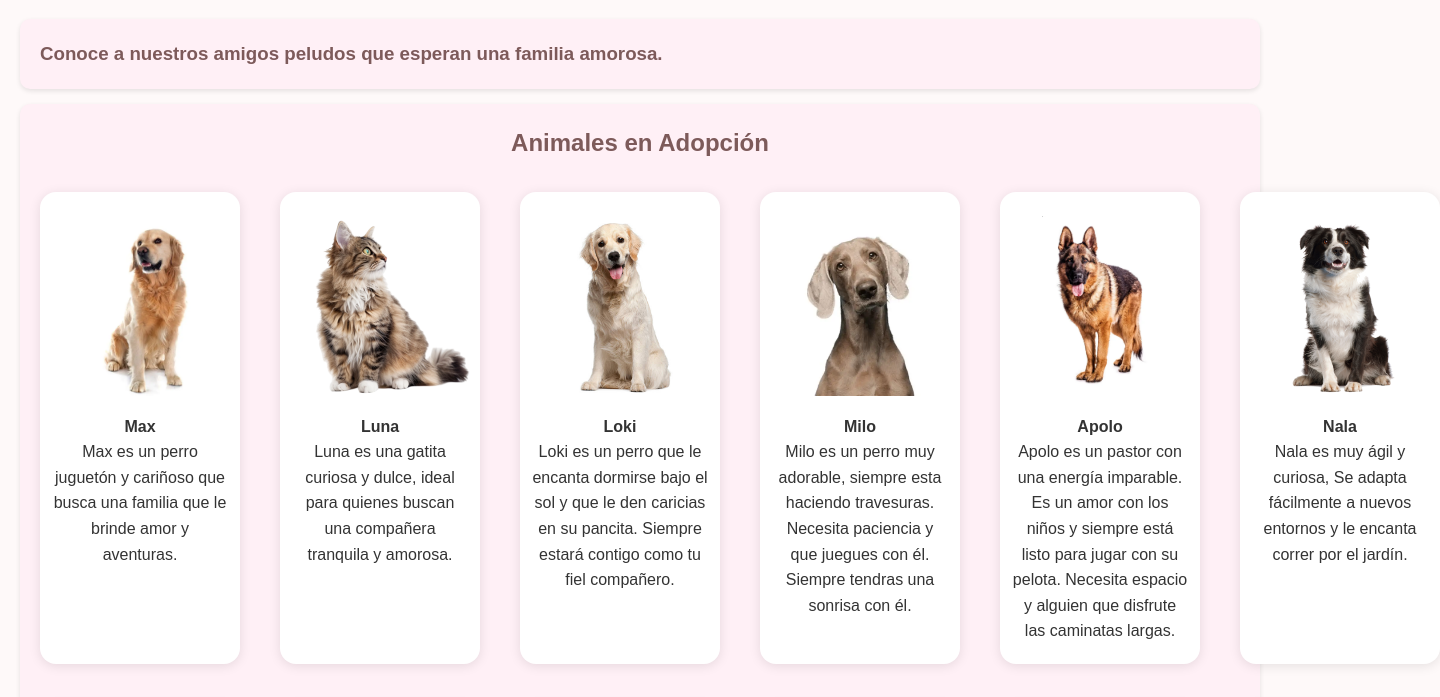
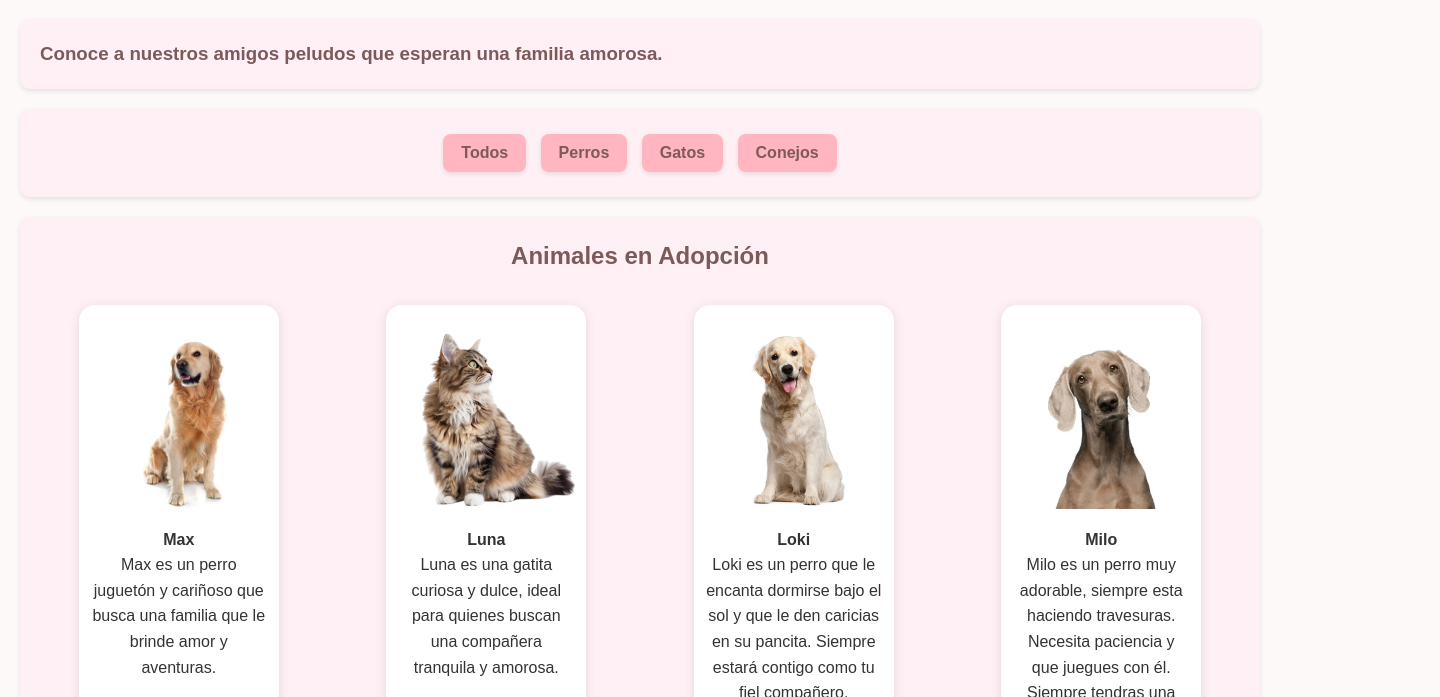
Before and after one commit to ValeriaBelt/Patitas-Felices, a plain HTML site: page secciones/adopcion.html in a window 1280 px wide. Shown: the part 103-800 px from the top of the page, 1440 px wide, since content can reach past the window. Drawn offline with Linux system fonts and the light colour scheme.

Commit message:
seccion de adopcion con micro selecion

```diff
--- a/script.js
+++ b/script.js
@@ -1,2 +1,19 @@
+console.log("Patitas Felices cargado 🐾");
 
-console.log("Patitas Felices cargado 🐾");
+const botones = document.querySelectorAll(".filter-btn");
+const tarjetas = document.querySelectorAll(".animal-card");
+
+botones.forEach(boton => {
+  boton.addEventListener("click", () => {
+    const filtro = boton.getAttribute("data-animal");
+
+
+    tarjetas.forEach(card => {
+      if (filtro === "all" || card.getAttribute("data-animal") === filtro) {
+        card.style.display = "block"; // Mostrar
+      } else {
+        card.style.display = "none";  // Ocultar
+      }
+    });
+  });
+});
--- a/secciones/adopcion.html
+++ b/secciones/adopcion.html
@@ -23,85 +23,94 @@
             </ul>
         </nav>
     </header>
+
     <main>
         <section class="intro">
             <h3>Conoce a nuestros amigos peludos que esperan una familia amorosa.</h3>
         </section>
 
+        <!-- Botones de filtro -->
+        <section class="filtros">
+            <button class="filter-btn" data-animal="all">Todos</button>
+            <button class="filter-btn" data-animal="perro">Perros</button>
+            <button class="filter-btn" data-animal="gato">Gatos</button>
+            <button class="filter-btn" data-animal="conejo">Conejos</button>
+        </section>
+
         <section class="muestra">
             <h2>Animales en Adopción </h2>
             <div class="galeria">
-                    <div class="animal-card">
+                <div class="animal-card" data-animal="perro">
                     <img src="../images/Perro1.webp" alt="Perro en adopción" class="animal-img">
                     <h4>Max</h4>
                     <p>Max es un perro juguetón y cariñoso que busca una familia que le brinde amor y aventuras.</p>
                 </div>
-                    <div class="animal-card">
+                <div class="animal-card" data-animal="gato">
                     <img src="../images/Gato1.png" alt="Gato en adopción" class="animal-img">
                     <h4>Luna</h4>
                     <p>Luna es una gatita curiosa y dulce, ideal para quienes buscan una compañera tranquila y amorosa.</p>
                 </div>
-                    <div class="animal-card">
+                <div class="animal-card" data-animal="perro">
                     <img src="../images/Perro2.jpg" alt="Perro en adopción" class="animal-img">
                     <h4>Loki</h4>
                     <p>Loki es un perro que le encanta dormirse bajo el sol y que le den caricias en su pancita. Siempre estará contigo como tu fiel compañero.</p>
                 </div>
-                    <div class="animal-card">
+                <div class="animal-card" data-animal="perro">
                     <img src="../images/Perro5.webp" alt="Perro en adopción" class="animal-img">
                     <h4>Milo</h4>
                     <p>Milo es un perro muy adorable, siempre esta haciendo travesuras. Necesita paciencia y que juegues con él. Siempre tendras una sonrisa con él.</p>
                 </div>
-                    <div class="animal-card">
+                <div class="animal-card" data-animal="perro">
                     <img src="../images/Perro6.webp" alt="Perro en adopción" class="animal-img">
                     <h4>Apolo</h4>
                     <p>Apolo es un pastor con una energía imparable. Es un amor con los niños y siempre está listo para jugar con su pelota. Necesita espacio y alguien que disfrute las caminatas largas.</p>
                 </div>
-                    <div class="animal-card">
+                <div class="animal-card" data-animal="perro">
                     <img src="../images/Perro7.png" alt="Perro en adopción" class="animal-img">
                     <h4>Nala</h4>
                     <p>Nala es muy ágil y curiosa, Se adapta fácilmente a nuevos entornos y le encanta correr por el jardín.</p>
                 </div>
-                    <div class="animal-card">
+                <div class="animal-card" data-animal="perro">
                     <img src="../images/Perro8.webp" alt="Perro en adopción" class="animal-img">
                     <h4>Roma</h4>
                     <p>Roma es una perrita que le encanta estar en brazos y seguirte por toda la casa. Es muy sociable con otros animales.</p>
                 </div>
-                    <div class="animal-card">
+                <div class="animal-card" data-animal="gato">
                     <img src="../images/Gato2.webp" alt="Gato en adopción" class="animal-img">
                     <h4>Otto</h4>
                     <p>Otto es un gato muy esponjoso, le gusta que lo acaricien y estar en tu regazo obteniendo muchas caricias. Le gusta estar haciendote compañía. </p>
                 </div>
-                    <div class="animal-card">
+                <div class="animal-card" data-animal="conejo">
                     <img src="../images/Conejo1.png" alt="Conejo en adopción" class="animal-img">
                     <h4>Nieve</h4>
                     <p>Nieve es alguien que le gusta comer mucho las zanahorias y estar acurrucado contigo. Es muy tranquilo y facil de cuidar.</p>
                 </div>
-                    <div class="animal-card">
+                <div class="animal-card" data-animal="conejo">
                     <img src="../images/Conejo2.webp" alt="Conejo en adopción" class="animal-img">
                     <h4>Bruno</h4>
                     <p>A Bruno le gusta estar investigando los rincones del lugar y cuando esta en confianza se acomoda cerca tuyo, es muy cariñoso y tranquilo.</p>
                 </div>
-                    <div class="animal-card">
+                <div class="animal-card" data-animal="conejo">
                     <img src="../images/Conejo3.webp" alt="Conejo en adopción" class="animal-img">
                     <h4>Chispas</h4>
                     <p>Chispas es alguien que le gusta estar brincando por el lugar, esconderse y perseguir las hojas. Es muy jugueton y sociable.</p>
                 </div>
-                    <div class="animal-card">
+                <div class="animal-card" data-animal="conejo">
                     <img src="../images/Conejo4.jpg" alt="Conejo en adopción" class="animal-img">
                     <h4>Dante</h4>
                     <p>A Dante le gusta estar cerca tuyo, recibir caricias y compartir momentos contigo, logrando así crear un gran vínculo. </p>
                 </div>
-                    <div class="animal-card">
+                <div class="animal-card" data-animal="gato">
                     <img src="../images/Gato5.jpg" alt="Gato en adopción" class="animal-img">
                     <h4>Coco</h4>
                     <p>Coco es un gatito que le gusta dormir en los lugares que menos te lo esperas y le gusta estar haciendo muchas travesuras.</p>
                 </div>
-                    <div class="animal-card">
+                <div class="animal-card" data-animal="gato">
                     <img src="../images/Gato6.jpeg" alt="Gato en adopción" class="animal-img">
                     <h4>Tom</h4>
                     <p>Tom es un gatito muy travieso, le gusta estar persiguiendo sombras y todo lo que se mueva, nunca te aburriras con él.</p>
                 </div>
-                    <div class="animal-card">
+                <div class="animal-card" data-animal="gato">
                     <img src="../images/Gato7.jpg" alt="Gato en adopción" class="animal-img">
                     <h4>Mia</h4>
                     <p>Mia es una gatita que a pesar de ser muy tranquila le gusta perseguir pelotitas y esconderse en los lugares menos esperados. </p>
@@ -109,8 +118,10 @@
             </div>
         </section>
     </main>
-</body>
+
     <footer>
         <p>© 2025 Patitas Felices. Todos los derechos reservados.</p>
     </footer>
+    <script src="../script.js"></script>
+</body>
 </html>
--- a/styles.css
+++ b/styles.css
@@ -81,13 +81,14 @@ footer {
 
 .galeria {
   display: grid;
-  grid-template-columns: repeat(6, 1fr);
-  gap: 40px;
-  margin: 30px 0;
+  grid-template-columns: repeat(auto-fit, minmax(220px, 1fr));
+  gap: 30px;
+  margin: 30px auto;
   width: 100%;
   max-width: 1200px;
   justify-items: center;
 }
+
 
 .animal-card {
   background: #fff;
@@ -184,3 +185,43 @@ h1 {
     height: auto;
   }
 }
+.filtros {
+  margin: 20px 0;
+  text-align: center;
+}
+
+.btn-filtro {
+  background: #ffb6c1;
+  border: none;
+  padding: 10px 15px;
+  margin: 5px;
+  border-radius: 8px;
+  font-weight: bold;
+  cursor: pointer;
+  transition: background 0.3s ease;
+}
+
+.btn-filtro:hover {
+  background: #ff6f91;
+  color: white;
+}
+.filter-btn {
+  background-color: #ffb6c1;   /* Rosa claro, igual al esquema */
+  border: none;
+  padding: 10px 18px;
+  margin: 5px;
+  border-radius: 8px;
+  font-weight: bold;
+  font-family: Arial, sans-serif; /* Igual que body */
+  font-size: 1rem;
+  color: #7d5a5a;  /* Mismo tono del texto principal */
+  cursor: pointer;
+  transition: all 0.3s ease;
+  box-shadow: 0 2px 5px rgba(0,0,0,0.1); /* como las tarjetas */
+}
+
+.filter-btn:hover {
+  background-color: #ff6f91; /* rosa más fuerte al pasar */
+  color: #fff;
+  transform: scale(1.05); /* pequeño efecto al pasar */
+}
```
Lines whose indentation alone changed are shown as unchanged.
